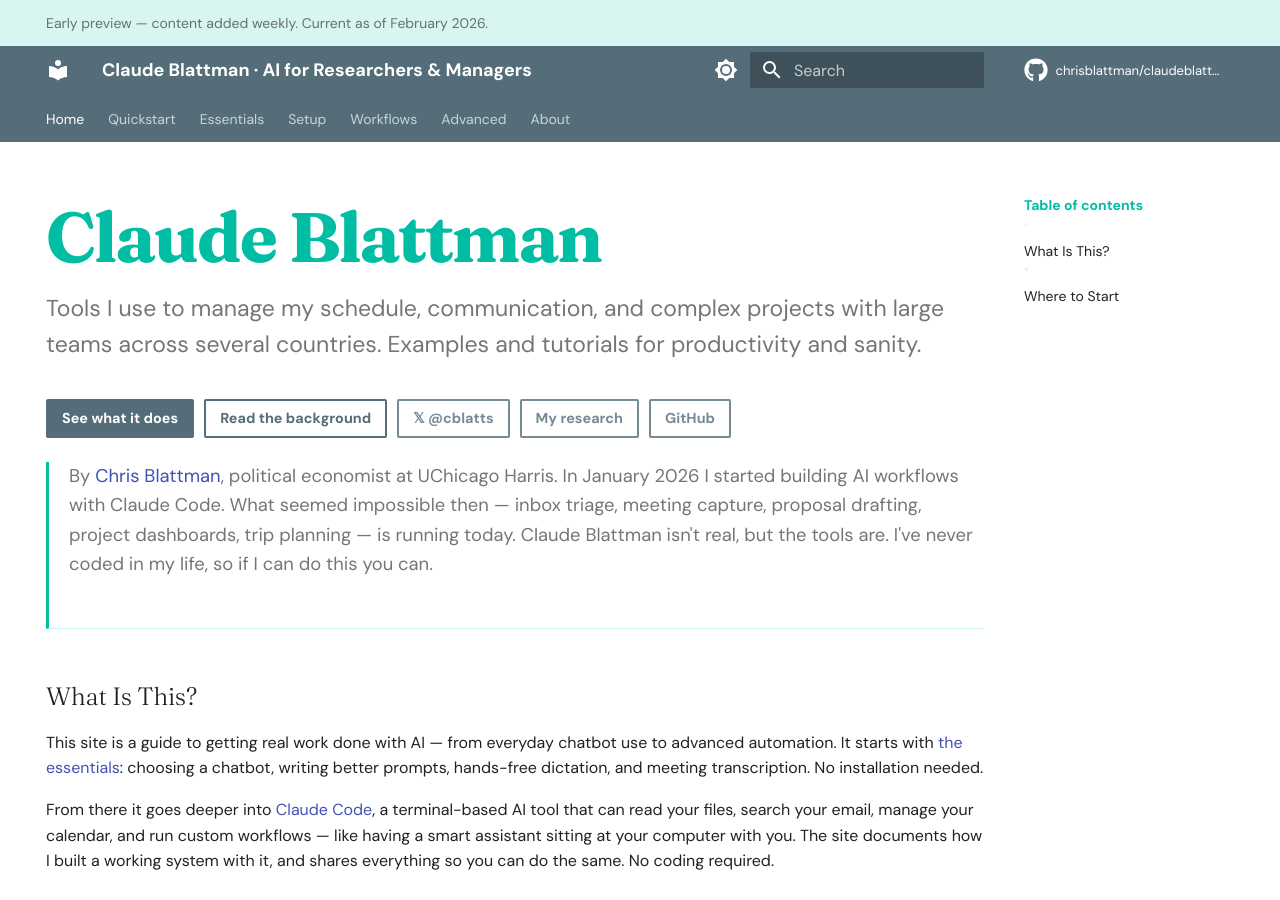
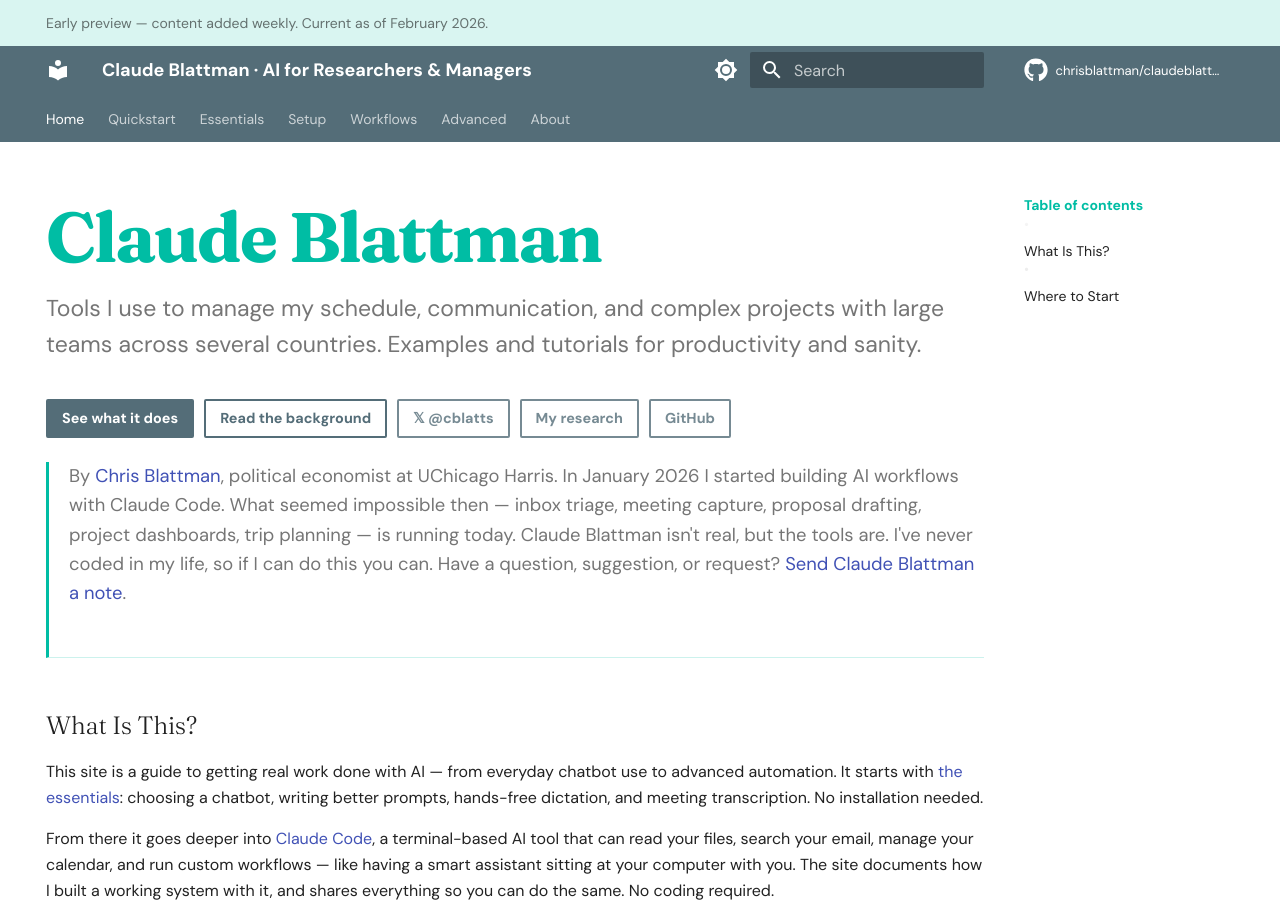
Before and after one commit to XiongfeiLi6/claudeblattman, an MkDocs documentation site: the page built from docs/index.md, in a window 1280 px wide and 900 px high. Built offline with MkDocs 1.6.1 and Material for MkDocs 9.7.7, drawn with Linux system fonts in a browser that asks for light colours; comment, search, counter and statistics services are not loaded.

Commit message:
Add feedback link to credibility strip on homepage
Co-Authored-By: Claude Opus 4.6 <noreply@anthropic.com>

```diff
--- a/docs/index.md
+++ b/docs/index.md
@@ -16,7 +16,7 @@ hide:
 </div>
 
 <div class="credibility-strip" markdown>
-By [Chris Blattman](https://chrisblattman.com), political economist at UChicago Harris. In January 2026 I started building AI workflows with Claude Code. What seemed impossible then — inbox triage, meeting capture, proposal drafting, project dashboards, trip planning — is running today. Claude Blattman isn't real, but the tools are. I've never coded in my life, so if I can do this you can.
+By [Chris Blattman](https://chrisblattman.com), political economist at UChicago Harris. In January 2026 I started building AI workflows with Claude Code. What seemed impossible then — inbox triage, meeting capture, proposal drafting, project dashboards, trip planning — is running today. Claude Blattman isn't real, but the tools are. I've never coded in my life, so if I can do this you can. Have a question, suggestion, or request? [Send Claude Blattman a note](mailto:claudeblattman+feedback@gmail.com?subject=Feedback).
 </div>
 
 ## What Is This?
```
